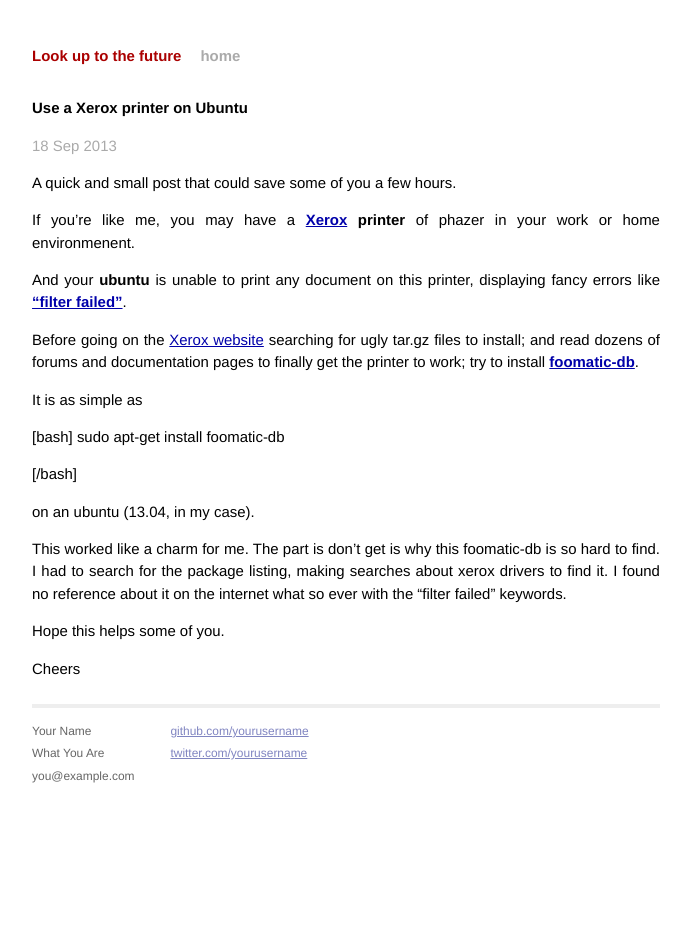
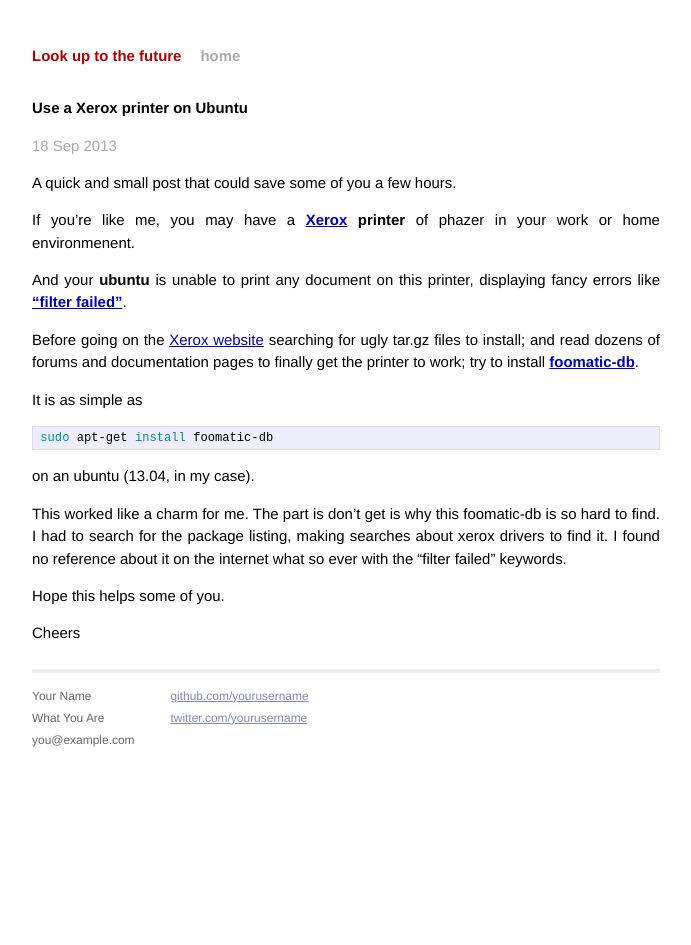
Before and after one commit to jlengrand/jlengrand.github.io, a Jekyll site: the page built from _posts/2013-09-18-use-a-xerox-printer-on-ubuntu.markdown, in a window 1280 px wide. Shown: the whole page, without its empty margins (294-985 px from the left). Built offline with Jekyll 4.4.1, drawn with Linux system fonts in a browser that asks for light colours; Markdown is read by kramdown in place of the engine named in the settings.

Commit message:
Fixes posts from september 2013

```diff
--- a/_posts/2013-09-18-use-a-xerox-printer-on-ubuntu.markdown
+++ b/_posts/2013-09-18-use-a-xerox-printer-on-ubuntu.markdown
@@ -33,11 +33,9 @@ try to install <a title="foomatic website" href="http://www.linuxfoundation.org/
 
 It is as simple as
 
-[bash]
+{% highlight bash %}
 sudo apt-get install foomatic-db
-
-[/bash]
-
+{% endhighlight %}
 
 on an ubuntu (13.04, in my case).
 
```
